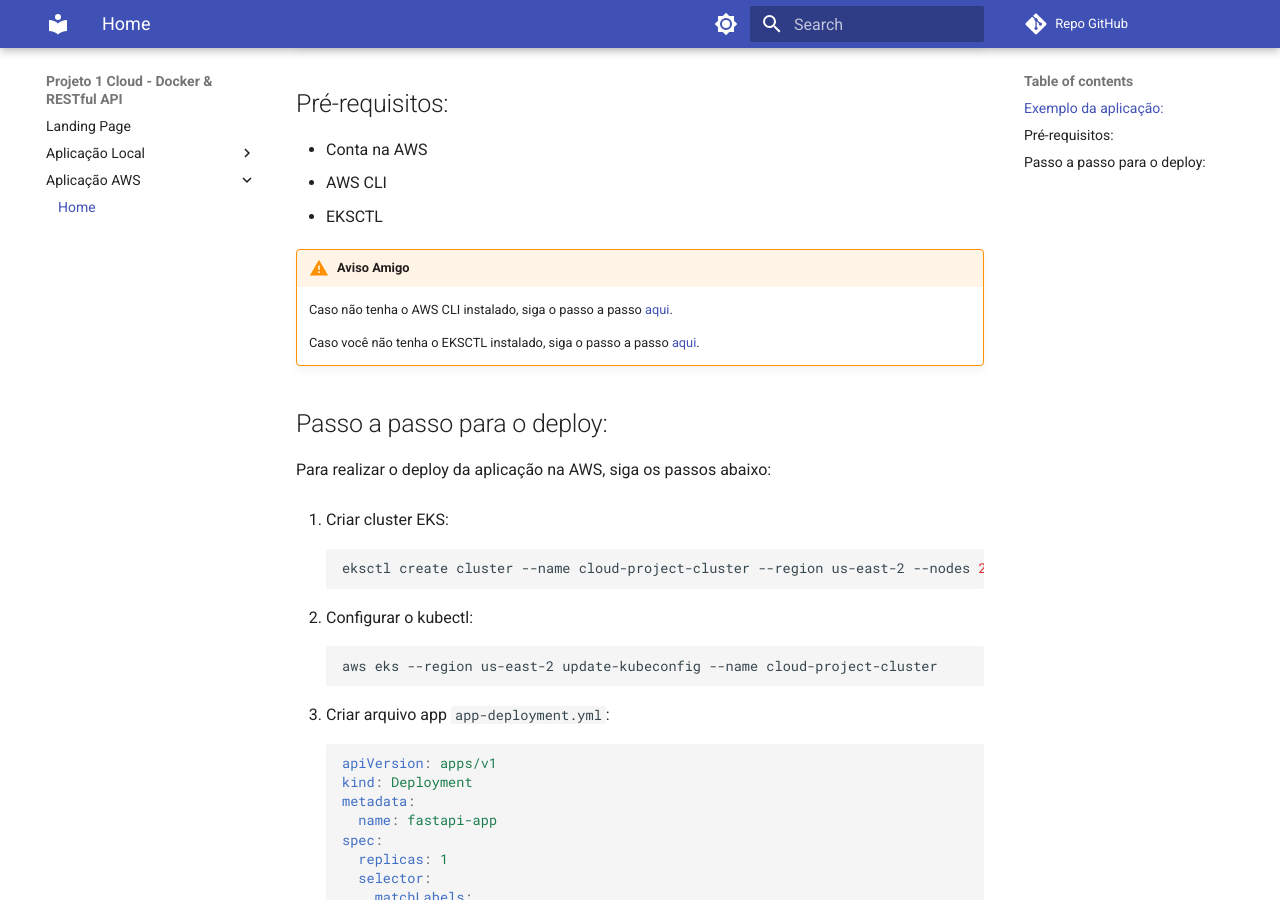
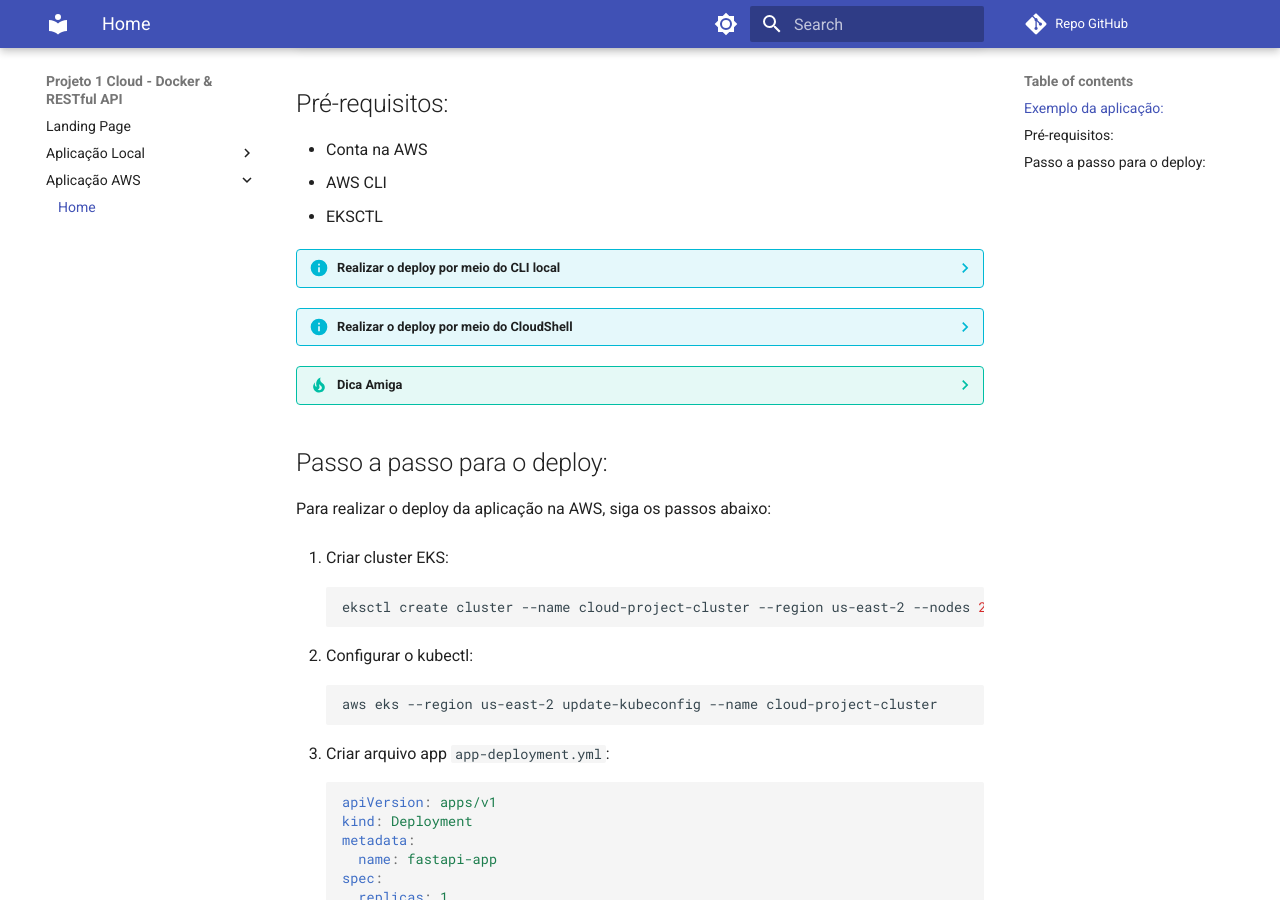
Before and after one commit to DeLucca990/Cloud-RESTful-API, an MkDocs documentation site: the page built from docs/aws_index.md, in a window 1280 px wide and 900 px high, scrolled down 418 px. Built offline with MkDocs 1.6.1 and Material for MkDocs 9.7.7, drawn with Linux system fonts in a browser that asks for light colours; comment, search, counter and statistics services are not loaded.

Commit message:
update: docs

```diff
--- a/docs/aws_index.md
+++ b/docs/aws_index.md
@@ -18,12 +18,23 @@
 - EKSCTL
 
 <div class="info" markdown>
-!!! Warning "Aviso Amigo"
+??? info "Realizar o deploy por meio do CLI local"
+    Caso você não tenha o AWS CLI e o EKSCTL instalados na sua máquina, siga os passos abaixo:
     Caso não tenha o AWS CLI instalado, siga o passo a passo [aqui](https://docs.aws.amazon.com/pt_br/cli/latest/userguide/install-cliv2.html).
 
     Caso você não tenha o EKSCTL instalado, siga o passo a passo [aqui](https://eksctl.io/installation/).
 </div>
+<div class="info" markdown>
+??? info "Realizar o deploy por meio do CloudShell"
+    Para realizar o deploy por meio do CloudShell, acesse o console da AWS e procure por `CloudShell` no canto superior direito.
 
+    Caso queira saber mais sobre o AWS CloudShell [acesse](https://docs.aws.amazon.com/pt_br/cloudshell/latest/userguide/welcome.html).
+</div>
+
+<div class="info" markdown>
+??? tip "Dica Amiga"
+    Utilize o CloudShell para realizar o deploy, pois ele já vem com o AWS CLI e o EKSCTL instalados.
+</div>
 ## Passo a passo para o deploy:
 Para realizar o deploy da aplicação na AWS, siga os passos abaixo:
 
```
